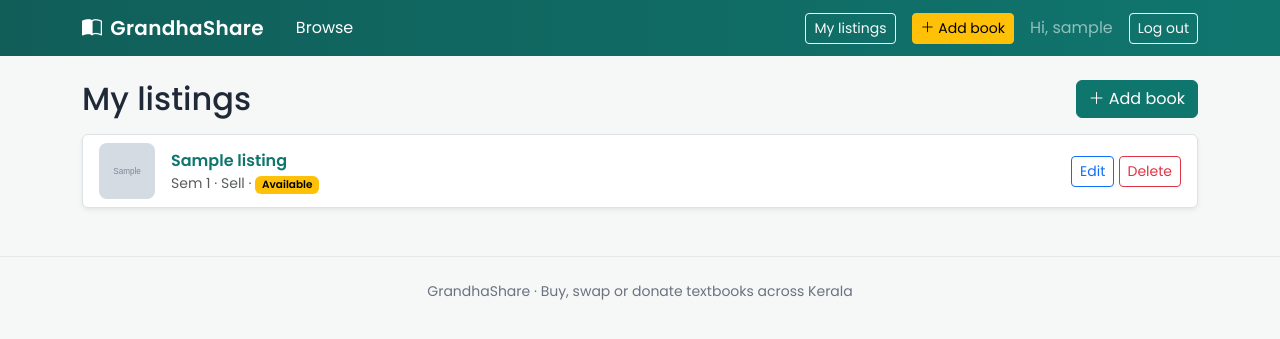
After one commit to merinks2004/grandhashare, a Django app: page /books/mine/ in a window 1280 px wide. The commit adds this page. Shown: the top 339 px of the page. Run offline with Django 5.2, Linux system fonts and the light colour scheme; a user stored in the database is signed in; tables that the repository leaves empty hold one stand-in row (values such as "Sample post"); grey boxes marked "Sample" are stand-in pictures.

Commit message:
Add my listings, edit and delete pages

```diff
--- a/templates/base.html
+++ b/templates/base.html
@@ -18,6 +18,7 @@
             <a class="nav-link text-white ms-3 me-auto" href="{% url 'listing_list' %}">Browse</a>
             <div class="ms-auto d-flex align-items-center gap-2">
               {% if user.is_authenticated %}
+                 <a class="btn btn-outline-light btn-sm me-2" href="{% url 'my_listings' %}">My listings</a>
                  <a class="btn btn-warning btn-sm me-2" href="{% url 'add_listing' %}"><i class="bi bi-plus-lg"></i> Add book</a>
                  <span class="navbar-text me-2">Hi, {{ user.username }}</span>
                  <form method="post" action="{% url 'logout' %}" class="m-0">
--- a/templates/listings/listing_detail.html
+++ b/templates/listings/listing_detail.html
@@ -53,6 +53,12 @@
         {% if listing.description %}
             <p>{{ listing.description|linebreaks }}</p>
         {% endif %}
+        {% if user == listing.seller %}
+          <div class="mb-3">
+            <a href="{% url 'edit_listing' listing.pk %}" class="btn btn-outline-primary btn-sm">Edit</a>
+            <a href="{% url 'delete_listing' listing.pk %}" class="btn btn-outline-danger btn-sm">Delete</a>
+          </div>
+       {% endif %}
         <div class="alert alert-light border small">
             <i class="bi bi-shield-check"></i> Tip: meet in a public place on campus.
         </div>
--- /dev/null
+++ b/templates/listings/my_listings.html
@@ -0,0 +1,41 @@
+{% extends "base.html" %}
+
+{% block title %}My listings - GrandhaShare{% endblock %}
+
+{% block content %}
+<div class="d-flex justify-content-between align-items-center mb-3">
+    <h2 class="mb-0">My listings</h2>
+    <a href="{% url 'add_listing' %}" class="btn btn-primary"><i class="bi bi-plus-lg"></i> Add book</a>
+</div>
+
+{% if listings %}
+<div class="list-group shadow-sm">
+    {% for book in listings %}
+        <div class="list-group-item d-flex flex-wrap justify-content-between align-items-center gap-2">
+            <div class="d-flex align-items-center gap-3">
+                {% with cover=book.images.all.0 %}
+                    {% if cover %}
+                        <img src="{{ cover.image.url }}" alt="{{ book.title }}" style="width: 56px; height: 56px; object-fit: cover; border-radius: 8px;">
+                    {% else %}
+                        <div class="d-flex align-items-center justify-content-center bg-light text-muted" style="width: 56px; height: 56px; border-radius: 8px;"><i class="bi bi-book"></i></div>
+                    {% endif %}
+                {% endwith %}
+                <div>
+                    <a href="{% url 'listing_detail' book.pk %}" class="fw-semibold text-decoration-none">{{ book.title }}</a>
+                    <div class="small text-muted">
+                        Sem {{ book.semester }} &middot; {{ book.get_listing_type_display }}
+                        &middot; <span class="badge text-bg-warning">{{ book.get_status_display }}</span>
+                    </div>
+                </div>
+            </div>
+            <div>
+                <a href="{% url 'edit_listing' book.pk %}" class="btn btn-outline-primary btn-sm">Edit</a>
+                <a href="{% url 'delete_listing' book.pk %}" class="btn btn-outline-danger btn-sm">Delete</a>
+            </div>
+        </div>
+    {% endfor %}
+</div>
+{% else %}
+    <p class="text-muted">You haven't posted any books yet.</p>
+{% endif %}
+{% endblock %}
```
Also changed, not shown: templates/listings/add_listing.html (+6 -5 lines), templates/listings/delete_listing.html (added, +21 -0 lines).
